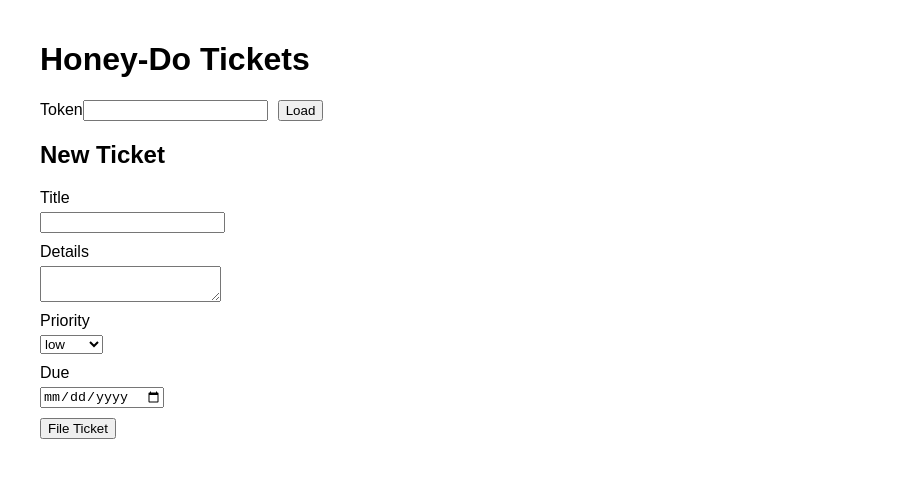
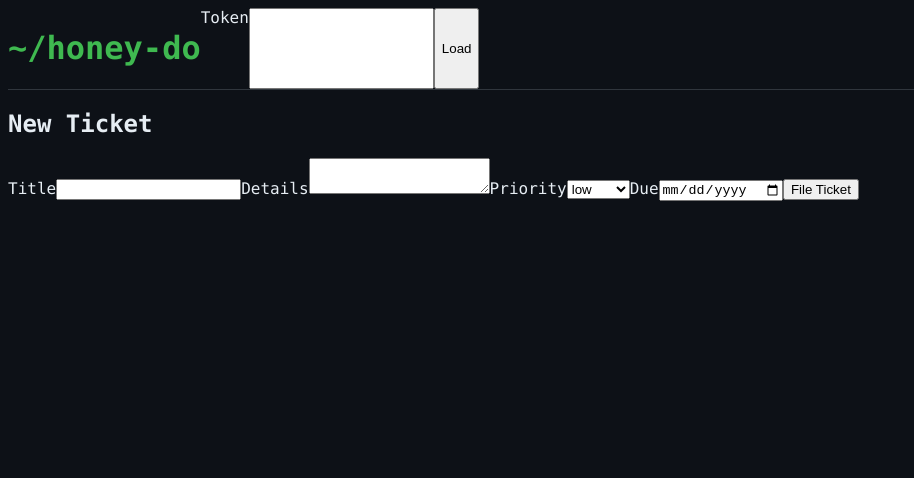
Before and after one commit to secure-builder-dev/secure-builder, a React (Vite) app in the folder frontend/: page / in a window 1280 px wide. Shown: the top 478 px of the page, without its empty margins (0-914 px from the left). Built offline with nearby package versions, Linux system fonts and the light colour scheme.

Commit message:
D2-2b: built by a local model (devstral-small-2)

```diff
--- a/frontend/src/App.tsx
+++ b/frontend/src/App.tsx
@@ -1,5 +1,5 @@
 import { useState } from 'react';
-import './App.css';
+import './styles.css';
 
 interface Ticket {
   id: number;
@@ -124,9 +124,8 @@ function App() {
 
   return (
     <div className="app">
-      <h1>Honey-Do Tickets</h1>
-
-      <div className="token-section">
+      <div className="topbar">
+        <h1 className="brand">~/honey-do</h1>
         <label htmlFor="token">Token</label>
         <input
           id="token"
@@ -163,11 +162,12 @@ function App() {
       </div>
 
       {dashboardData && (
+        <main>
           <div className="board">
             <div className="column">
               <h3>To Do</h3>
               {dashboardData.todo.map((ticket: Ticket) => (
-              <div key={ticket.id} className={ticket.group === 0 ? 'urgent' : ''}>
+                <div key={ticket.id} className={"card " + (ticket.group === 0 ? 'urgent' : '')}>
                   <h4>{ticket.title}</h4>
                   <p>Priority: {ticket.priority}</p>
                   <p>Due: {ticket.due || 'No due date'}</p>
@@ -184,7 +184,7 @@ function App() {
             <div className="column">
               <h3>In Progress</h3>
               {dashboardData.in_progress.map((ticket: Ticket) => (
-              <div key={ticket.id} className={ticket.group === 0 ? 'urgent' : ''}>
+                <div key={ticket.id} className={"card " + (ticket.group === 0 ? 'urgent' : '')}>
                   <h4>{ticket.title}</h4>
                   <p>Priority: {ticket.priority}</p>
                   <p>Due: {ticket.due || 'No due date'}</p>
@@ -196,7 +196,7 @@ function App() {
             <div className="column">
               <h3>Completed</h3>
               {dashboardData.completed.map((ticket: Ticket) => (
-              <div key={ticket.id}>
+                <div key={ticket.id} className="card">
                   <h4>{ticket.title}</h4>
                   <p>Priority: {ticket.priority}</p>
                   <p>Due: {ticket.due || 'No due date'}</p>
@@ -204,6 +204,7 @@ function App() {
               ))}
             </div>
           </div>
+        </main>
       )}
 
       {filedData?.tickets && (
```
Lines whose indentation alone changed are shown as unchanged.
